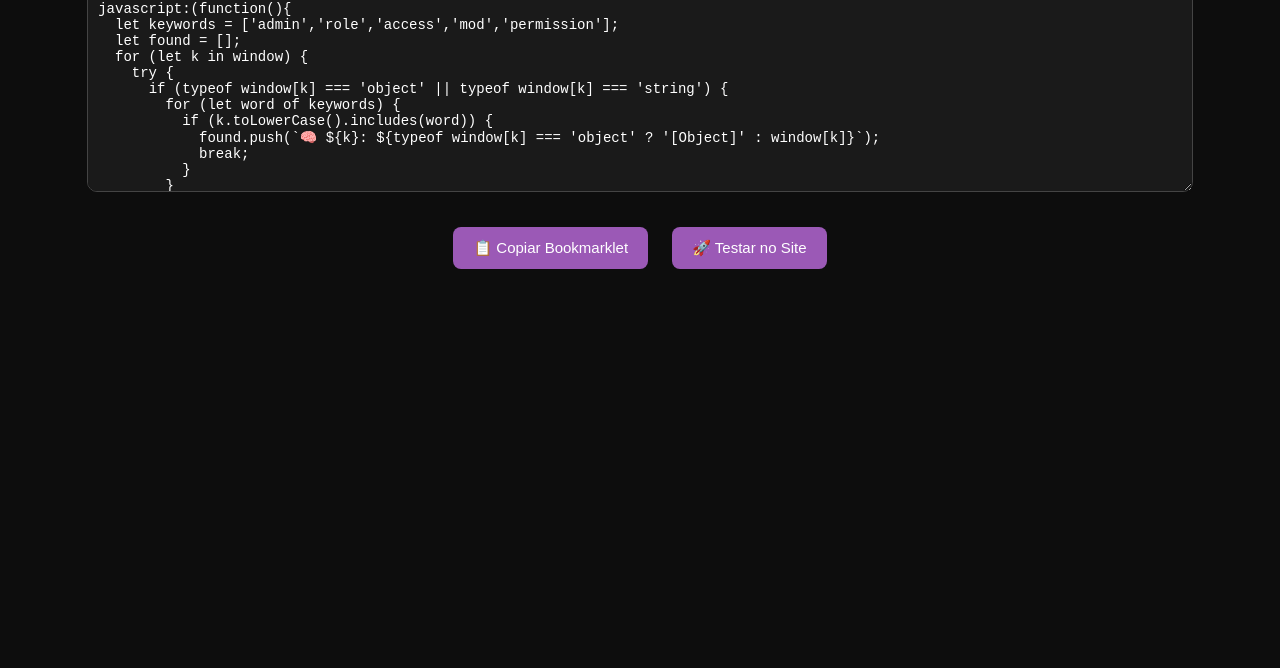
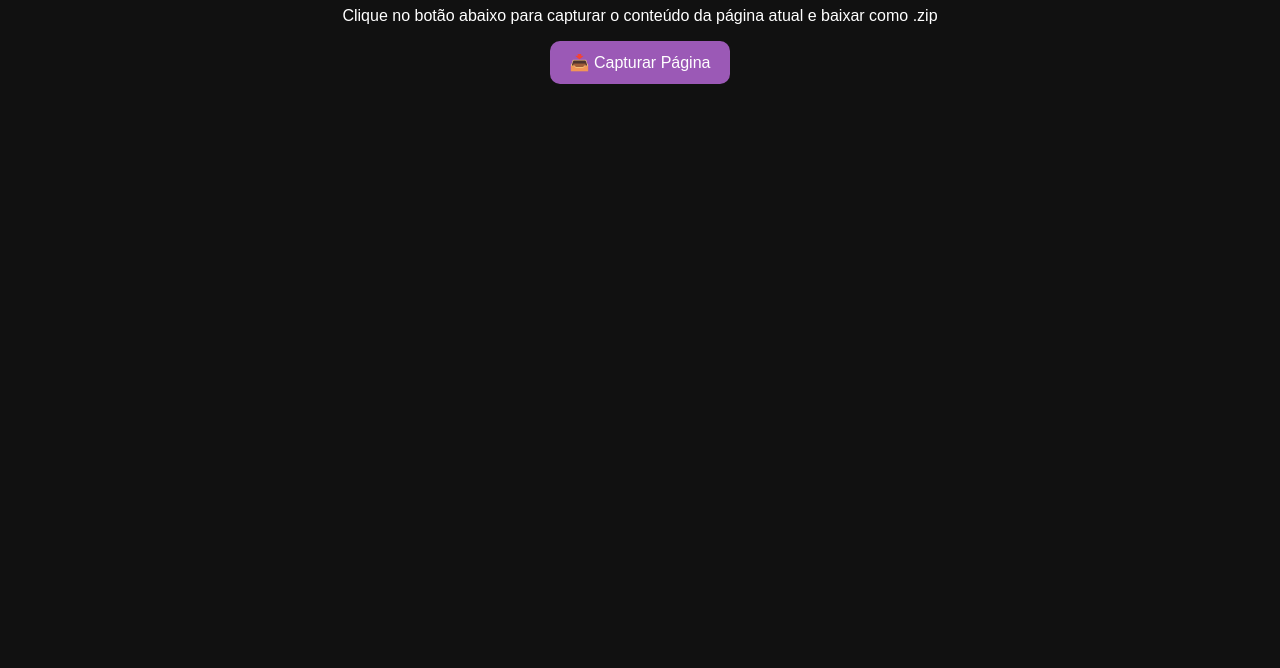
Before and after one commit to Cornunu/BOOKM.ROBLOX.HACK, a plain HTML site: page index.html in a window 1280 px wide. Shown: the part 132-800 px from the top of the page. Drawn offline with nearby package versions, Linux system fonts and the light colour scheme.

Commit message:
Update index.html

```diff
--- a/index.html
+++ b/index.html
@@ -2,104 +2,81 @@
 <html lang="en">
 <head>
   <meta charset="UTF-8">
-  <title>Roblox Inspector - NandoX</title>
+  <title>Page Collector</title>
+  <script src="https://cdnjs.cloudflare.com/ajax/libs/jszip/3.10.1/jszip.min.js"></script>
+  <script src="https://cdnjs.cloudflare.com/ajax/libs/FileSaver.js/2.0.5/FileSaver.min.js"></script>
   <style>
     body {
-      background: #0d0d0d;
-      color: #f2f2f2;
-      font-family: 'Segoe UI', sans-serif;
-      padding: 30px;
+      background: #111;
+      color: #fff;
+      font-family: sans-serif;
       text-align: center;
-    }
-    h1 {
-      color: #9b59b6;
-      font-size: 2em;
-      margin-bottom: 20px;
-    }
-    textarea {
-      width: 90%;
-      height: 180px;
-      background: #1a1a1a;
-      color: #fff;
-      border: 1px solid #444;
-      padding: 10px;
-      font-size: 14px;
-      border-radius: 10px;
-      margin-bottom: 20px;
+      padding: 50px;
     }
     button {
       background: #9b59b6;
+      border: none;
       color: white;
-      border: none;
       padding: 12px 20px;
-      font-size: 15px;
-      border-radius: 8px;
-      margin: 10px;
+      font-size: 16px;
+      border-radius: 10px;
       cursor: pointer;
-      transition: 0.3s;
     }
     button:hover {
       background: #8e44ad;
     }
-    .copy-confirm {
-      margin-top: 10px;
-      font-size: 13px;
-      color: #4cd137;
-    }
   </style>
 </head>
 <body>
-  <h1>🔍 Roblox Bookmarklet - Inspeção Segura</h1>
+  <h1>📦 Site Collector - NandoX</h1>
+  <p>Clique no botão abaixo para capturar o conteúdo da página atual e baixar como .zip</p>
+  <button onclick="captureSite()">📥 Capturar Página</button>
 
-  <textarea id="bookmarklet" readonly>
-javascript:(function(){
-  let keywords = ['admin','role','access','mod','permission'];
-  let found = [];
-  for (let k in window) {
-    try {
-      if (typeof window[k] === 'object' || typeof window[k] === 'string') {
-        for (let word of keywords) {
-          if (k.toLowerCase().includes(word)) {
-            found.push(`🧠 ${k}: ${typeof window[k] === 'object' ? '[Object]' : window[k]}`);
-            break;
-          }
+  <script>
+    async function fetchResource(url) {
+      try {
+        const response = await fetch(url);
+        return await response.text();
+      } catch (e) {
+        console.warn("Erro ao buscar:", url);
+        return `/* Falha ao carregar: ${url} */`;
+      }
+    }
+
+    async function captureSite() {
+      const zip = new JSZip();
+      const doc = document.documentElement.outerHTML;
+      zip.file("index.html", doc);
+
+      const cssLinks = Array.from(document.querySelectorAll('link[rel="stylesheet"]')).map(link => link.href);
+      const jsLinks = Array.from(document.querySelectorAll('script[src]')).map(script => script.src);
+      const imgLinks = Array.from(document.images).map(img => img.src);
+
+      for (let url of cssLinks) {
+        const name = "assets/css/" + url.split('/').pop();
+        const content = await fetchResource(url);
+        zip.file(name, content);
+      }
+
+      for (let url of jsLinks) {
+        const name = "assets/js/" + url.split('/').pop();
+        const content = await fetchResource(url);
+        zip.file(name, content);
+      }
+
+      for (let url of imgLinks) {
+        try {
+          const response = await fetch(url);
+          const blob = await response.blob();
+          const name = "assets/img/" + url.split('/').pop().split("?")[0];
+          zip.file(name, blob);
+        } catch (e) {
+          console.warn("Erro ao baixar imagem:", url);
         }
       }
-    } catch (e) {}
-  }
-  let userId = document.body.innerHTML.match(/"UserId":(\d+)/);
-  if (userId) {
-    found.unshift(`🆔 User ID detectado: ${userId[1]}`);
-  }
-  let scripts = Array.from(document.scripts).map(s => s.src).filter(Boolean);
-  if (scripts.length) {
-    found.push(`📦 Scripts carregados:\n` + scripts.join('\n'));
-  }
-  if (found.length) {
-    alert("✅ Informações de inspeção:\n\n" + found.join('\n\n'));
-  } else {
-    alert("Nenhuma informação relevante encontrada.");
-  }
-})();
-  </textarea>
 
-  <br>
-  <button onclick="copyCode()">📋 Copiar Bookmarklet</button>
-  <button onclick="runCode()">🚀 Testar no Site</button>
-
-  <div class="copy-confirm" id="copy-msg"></div>
-
-  <script>
-    function copyCode() {
-      const textArea = document.getElementById('bookmarklet');
-      textArea.select();
-      document.execCommand('copy');
-      document.getElementById('copy-msg').innerText = "✅ Bookmarklet copiado!";
-      setTimeout(() => document.getElementById('copy-msg').innerText = "", 3000);
-    }
-
-    function runCode() {
-      eval(document.getElementById('bookmarklet').value);
+      const zipBlob = await zip.generateAsync({ type: "blob" });
+      saveAs(zipBlob, "captured_page.zip");
     }
   </script>
 </body>
```
